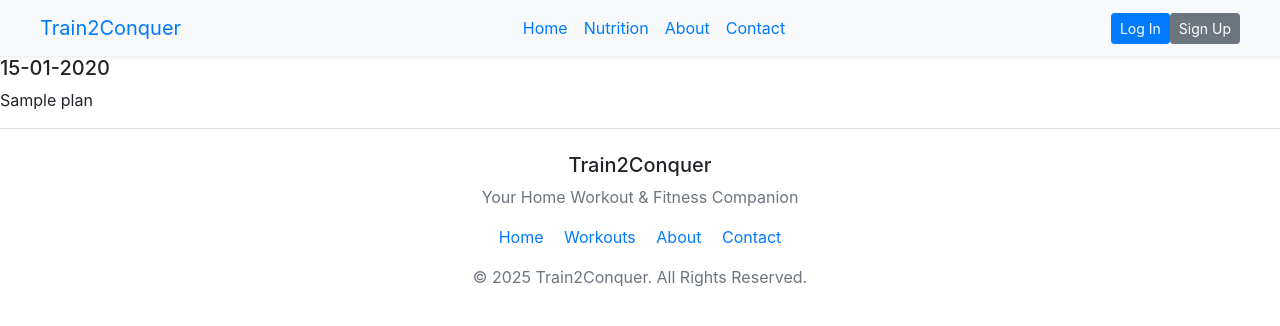
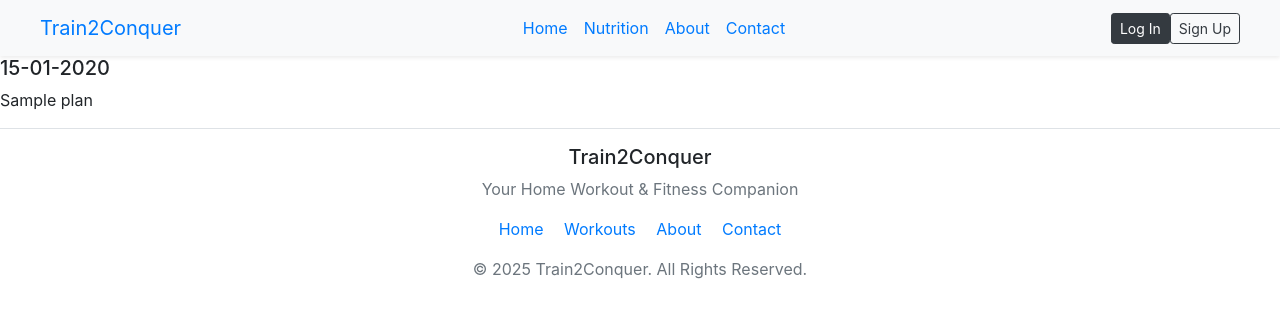
Before and after one commit to syedmatheen05/Train2Conquer, a Python web app: template templates/home.html in a window 1280 px wide. Shown: the top 326 px of the page. Run offline with Jinja, Linux system fonts and the light colour scheme; the template is opened without the code that fills it: most values are stand-ins (such as "Sample title", 1, 10 or a date in 2020); some libraries are stand-ins or nearby versions.

Commit message:
developed frontend

```diff
--- a/templates/base.html
+++ b/templates/base.html
@@ -7,9 +7,10 @@
     <link rel="stylesheet" href="{{url_for('static',filename='css/style.css')}}">
     <title>{% block title %} {% endblock %}</title>
 </head>
-<body>
+<body class="d-flex flex-column min-vh-100">
 {% include 'navbar.html' %}
-<div class="container mt-5">
+<main class="flex-grow-1 d-flex align-items-center">
+<div class="container">
     <div class="row justify-content-center">
         <div class="col-lg-5 col-md-7 col-sm-10">
             {% with messages = get_flashed_messages(with_categories=true) %}
@@ -26,6 +27,7 @@
         </div>
     </div>
 </div>
+</main>
 {% include "footer.html" %}
     {{ bootstrap.load_js() }}
     <script src="{{url_for('static',filename='js/script.js')}}"></script>
--- a/templates/footer.html
+++ b/templates/footer.html
@@ -1,4 +1,4 @@
-<footer class="border-top mt-2 py-4 ">
+<footer class="border-top mt-2 py-3 ">
     <div class="container">
     <div class="text-center">
 
@@ -9,7 +9,11 @@
         </p>
 
         <div class="mb-3">
-            <a id="home" href="{{ url_for('home') }}" class="text-decoration-none mx-2">Home</a>
+            {% if current_user.is_authenticated %}
+                <a href="{{url_for('home')}}" class="text-decoration-none mx-2">Home</a>
+            {% else %}
+                <a href="{{url_for('dashboard')}}" class="text-decoration-none mx-2">Home</a>
+            {% endif %}
             <a href="#" class="text-decoration-none mx-2">Workouts</a>
             <a href="#" class="text-decoration-none mx-2">About</a>
             <a href="#" class="text-decoration-none mx-2">Contact</a>
--- a/templates/login.html
+++ b/templates/login.html
@@ -2,7 +2,9 @@
 {% from 'bootstrap5/form.html' import render_form %}
 {% block title %}Log-in{% endblock %}
 {% block content %}
+<div class="card shadow-sm border-0 p-4">
+    <h2 class="text-center mb-4">Login</h2>
     {{ render_form(form) }}
-    <br>
-    <p>Don't have an account ? <a href="{{url_for('register')}}">create new</a></p>
+    <p class="text-center mt-3 mb-0">Don't have an account ? <a href="{{url_for('register')}}">create new</a></p>
+</div>
 {% endblock %}
--- a/templates/navbar.html
+++ b/templates/navbar.html
@@ -16,9 +16,9 @@
             <ul class="navbar-nav mx-auto gap-4">
                 <li class="nav-item">
                     {% if current_user.is_authenticated %}
-                        <a class="nav-link" href="{{url_for('home')}}">Home</a>
+                        <a id="home" class="nav-link" href="{{url_for('home')}}">Home</a>
                     {% else %}
-                        <a class="nav-link" href="{{url_for('dashboard')}}">Home</a>
+                        <a id="dashboard" class="nav-link" href="{{url_for('dashboard')}}">Home</a>
                     {% endif %}
                 </li>
                 <li class="nav-item">
@@ -40,8 +40,8 @@
                         <button class="btn btn-danger btn-sm" type="submit">Delete Account</button>
                     </form> <!-- <a> tag will always send GET request -->
                 {% else %}
-                    <a href="{{url_for('login')}}" class="btn btn-primary btn-sm">Log In</a>
-                    <a href="{{url_for('register')}}" class="btn btn-secondary btn-sm">Sign Up</a>
+                    <a href="{{url_for('login')}}" class="btn btn-dark btn-sm">Log In</a>
+                    <a href="{{url_for('register')}}" class="btn btn-outline-dark btn-sm">Sign Up</a>
                 {% endif %}
             </div>
 
```
Also changed, not shown: main.py (+4 -4 lines), templates/verify_otp.html (+6 -4 lines).
